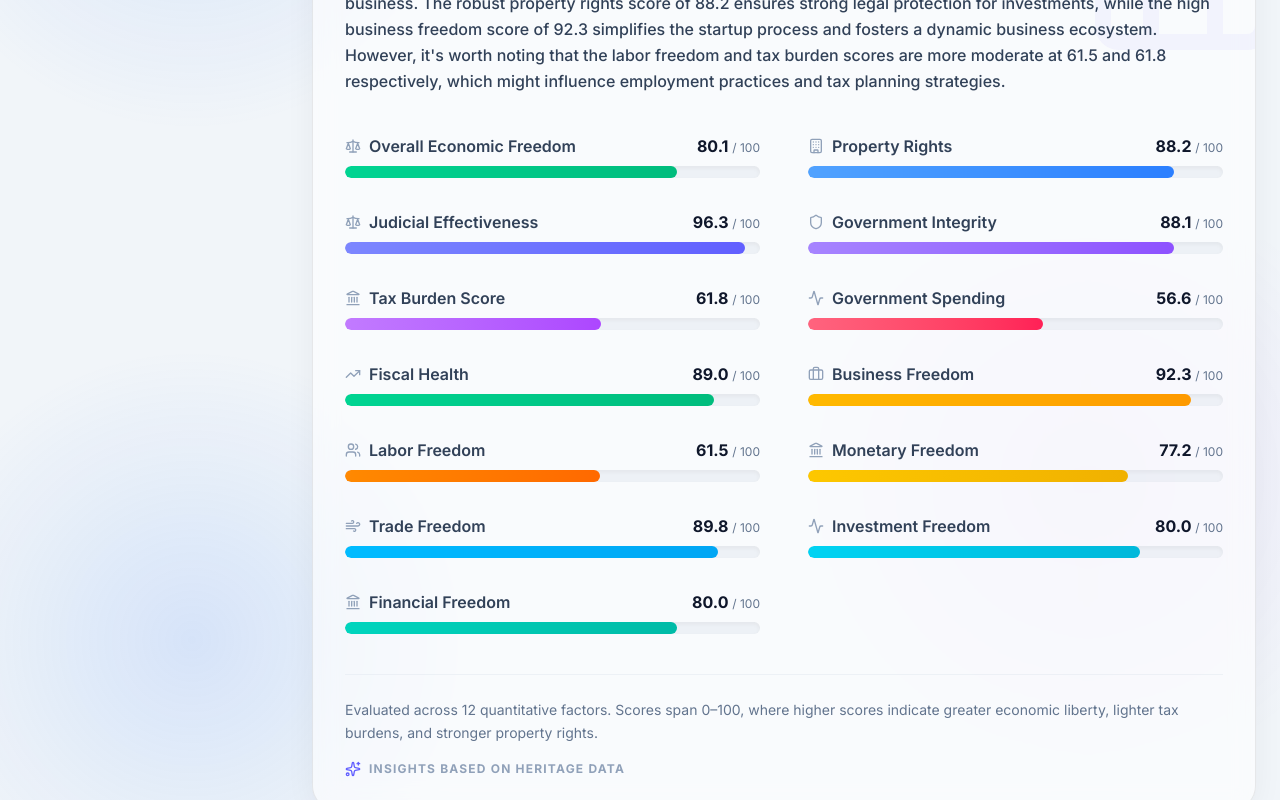
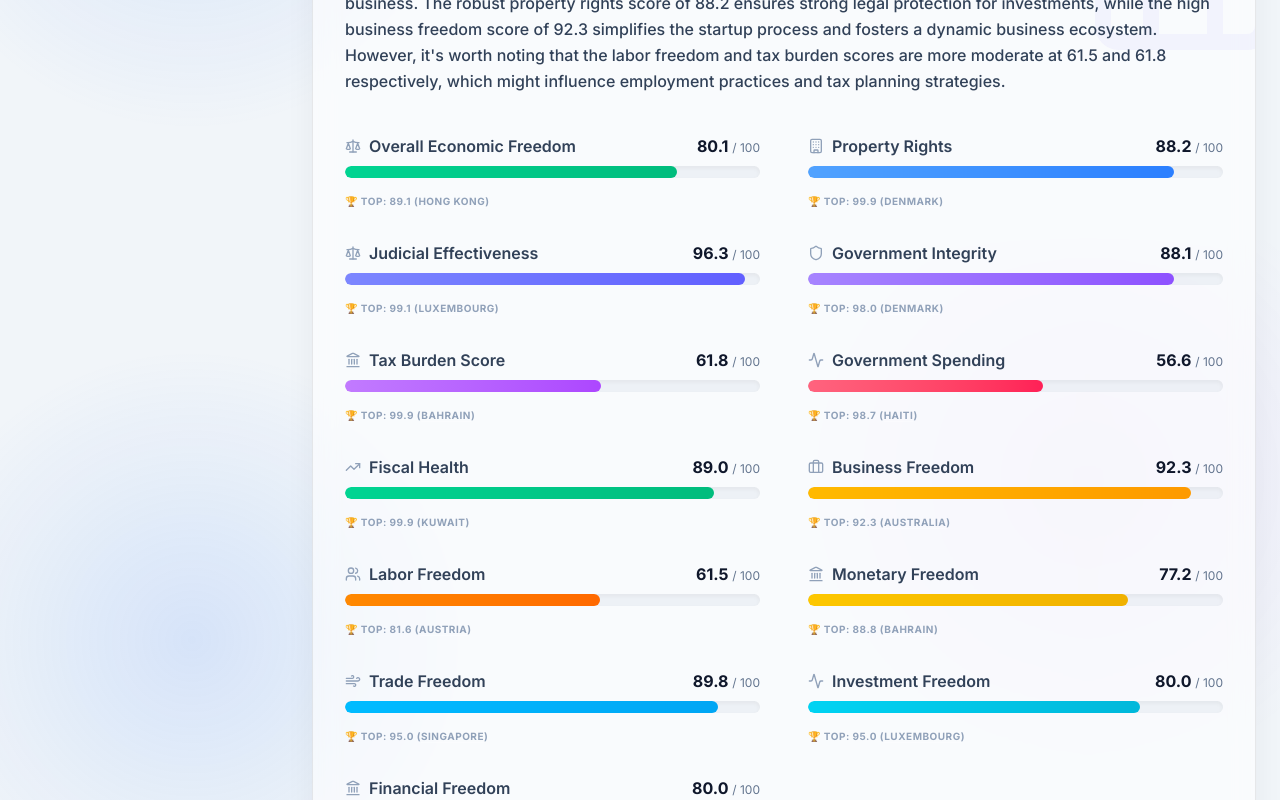
Before and after one commit to mirek-ai/settleradarweb, a Next.js app: page /country/australia in a window 1280 px wide. Shown: the part 3760-4560 px from the top of the page. Built offline with nearby package versions, Linux system fonts and the light colour scheme.

Commit message:
feat(ui): Dodanie dynamicznych znacznikow Top Benchmark dla wszystkich 13 wskaznikow Economic Freedom

```diff
--- a/src/app/country/[slug]/page.tsx
+++ b/src/app/country/[slug]/page.tsx
@@ -929,8 +929,14 @@ export default async function CountryPage({ params }: { params: Promise<{ slug:
                   const score = ind[metric.key]?.value;
                   if (score == null) return null;
 
+                  const bestCountry = db.countries.reduce((best: any, c: any) => {
+                    const v = c.indicators?.[metric.key]?.value;
+                    if (v != null && (!best || v > best.v)) return { v, name: c.name, slug: c.slug };
+                    return best;
+                  }, null);
+
                   return (
-                    <div key={idx} className="group">
+                    <div key={idx} className="group flex flex-col h-full">
                       <div className="flex justify-between items-end mb-2">
                         <div className="flex items-center gap-2">
                           {metric.icon}
@@ -940,12 +946,17 @@ export default async function CountryPage({ params }: { params: Promise<{ slug:
                           {score.toFixed(1)} <span className="text-xs text-slate-500 font-normal">/ 100</span>
                         </span>
                       </div>
-                      <div className="w-full h-3 bg-slate-200/50 dark:bg-slate-800/50 rounded-full overflow-hidden shadow-inner">
+                      <div className="w-full h-3 bg-slate-200/50 dark:bg-slate-800/50 rounded-full overflow-hidden shadow-inner mb-2">
                         <div
                           className={`h-full rounded-full bg-gradient-to-r ${metric.color} transition-all duration-1000 ease-out`}
                           style={{ width: `${Math.min(100, Math.max(0, score))}%` }}
                         ></div>
                       </div>
+                      {bestCountry && bestCountry.v != null && (
+                        <div className="text-[10px] uppercase font-bold text-slate-400 dark:text-slate-500 tracking-wider mt-auto pt-2" title="Global maximum">
+                          🏆 Top: {bestCountry.v.toFixed(1)} (<Link href={`/country/${bestCountry.slug}`} className="hover:text-indigo-400 underline decoration-white/30 hover:decoration-indigo-400 underline-offset-2 transition-colors">{bestCountry.name}</Link>)
+                        </div>
+                      )}
                     </div>
                   );
                 })}
```
